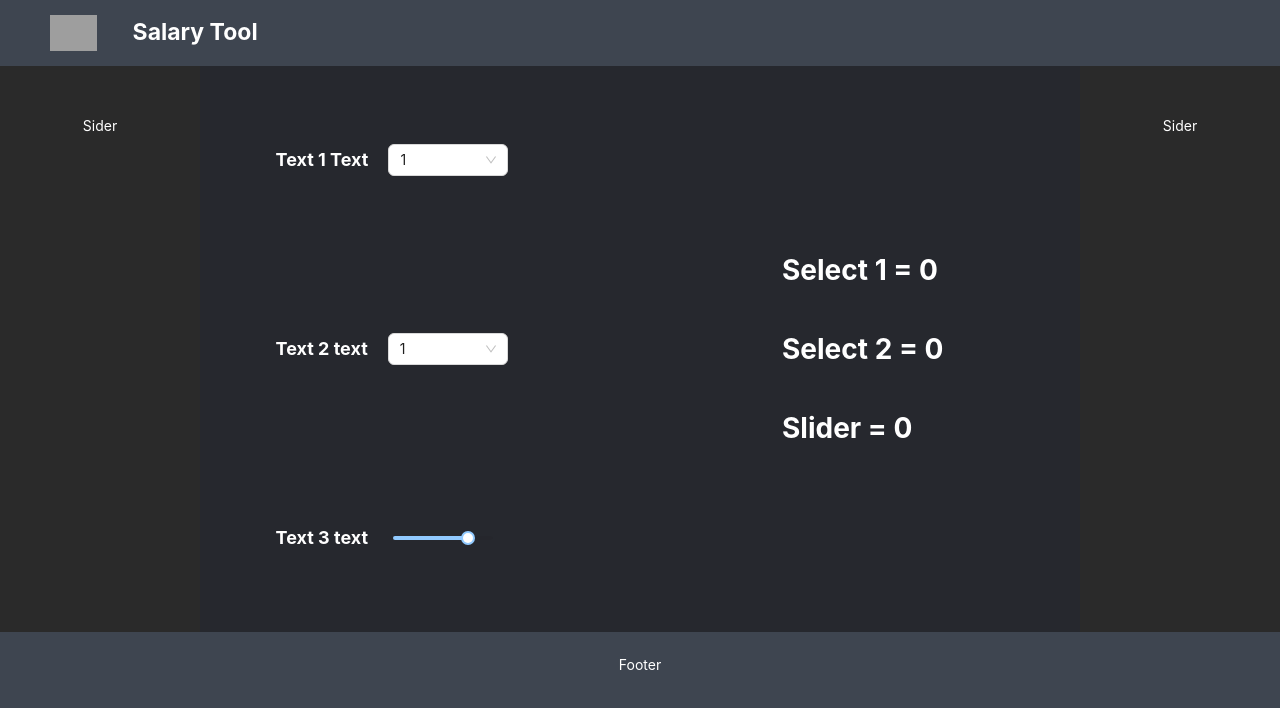
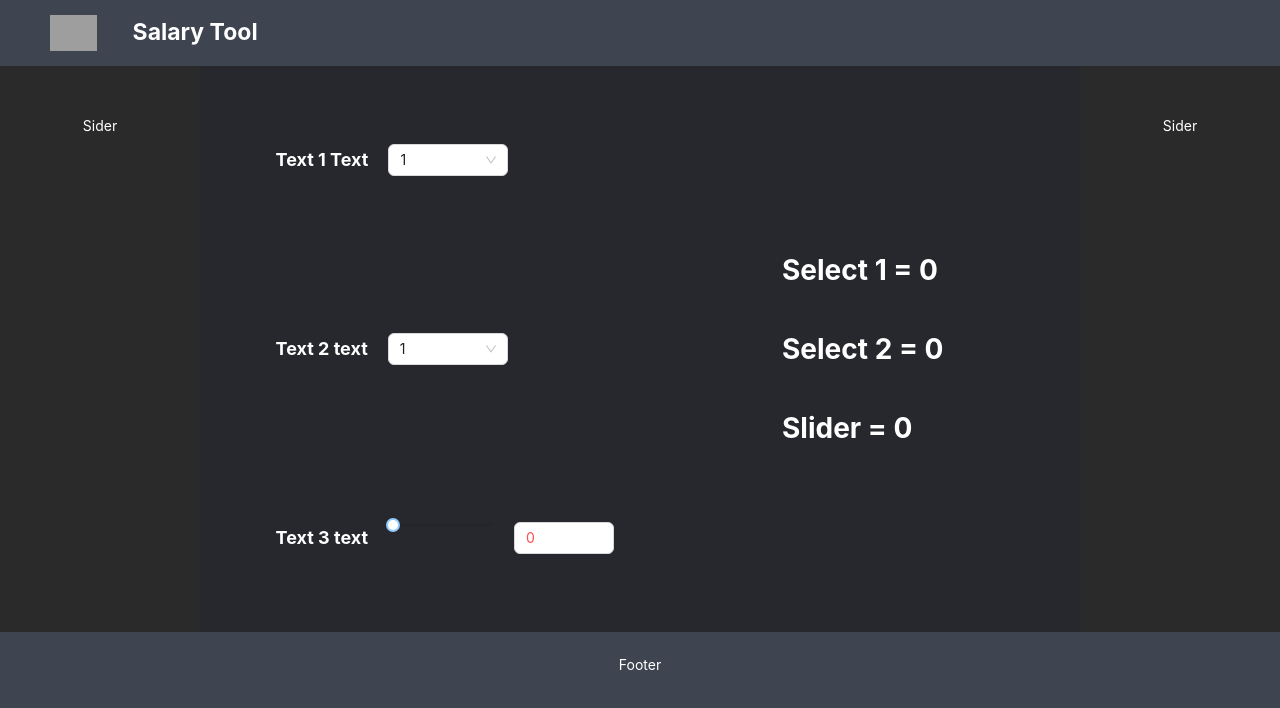
Before and after one commit to NicolasCasClew/SalaryFrontend, a React (Create React App) app: page / in a window 1280 px wide. Shown: the top 708 px of the page. Built offline with nearby package versions, Linux system fonts and the light colour scheme; grey boxes are pictures that could not be loaded.

Commit message:
Changed slider to include a inputnumber box

```diff
--- a/src/components/App.tsx
+++ b/src/components/App.tsx
@@ -1,4 +1,4 @@
-import { Layout, Menu, Slider, Select } from "antd";
+import { Layout, Menu, Slider, Select, Row, Col, InputNumber } from "antd";
 import "./App.css";
 import { useState } from "react";
 import { Test1 } from "./test1";
@@ -68,13 +68,32 @@ function App() {
               <div className="selector">
                 <h4 className="txt">Text 3 text</h4>
                 <div className="test">
-                  <Slider
-                    className="test"
-                    onChange={sliderChange}
-                    max={4}
-                    min={0}
-                    defaultValue={3}
-                  />
+                  <Row>
+                    <Col span={12}>
+                      <Slider
+                        min={0}
+                        max={4}
+                        style={{ width: "100px" }}
+                        onChange={sliderChange}
+                        value={
+                          typeof slidercounter === "number" ? slidercounter : 0
+                        }
+                      />
+                    </Col>
+                    <Col span={4}>
+                      <InputNumber
+                        controls={false}
+                        min={1}
+                        max={20}
+                        style={{
+                          margin: "0 76px",
+                          width: "100px",
+                          textAlign: "left",
+                        }}
+                        value={slidercounter}
+                      />
+                    </Col>
+                  </Row>
                 </div>
               </div>
             </div>
```
